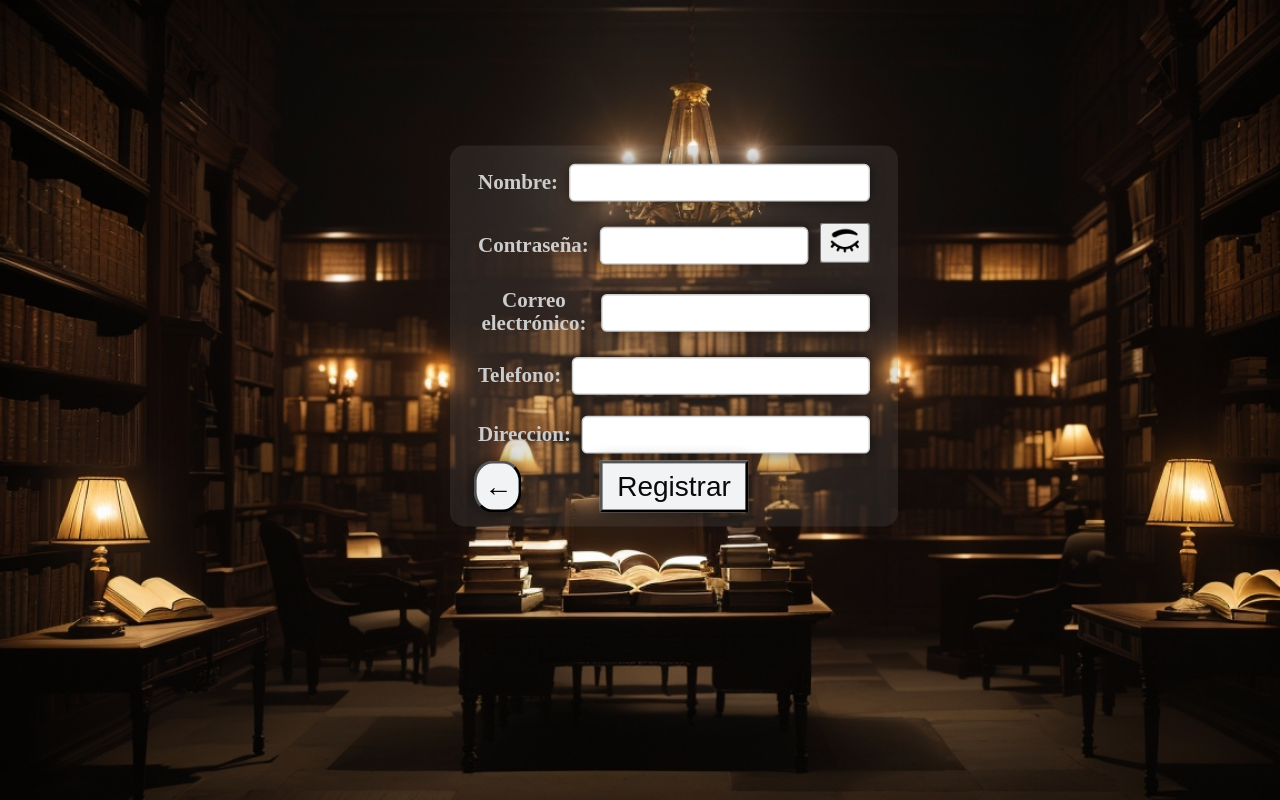
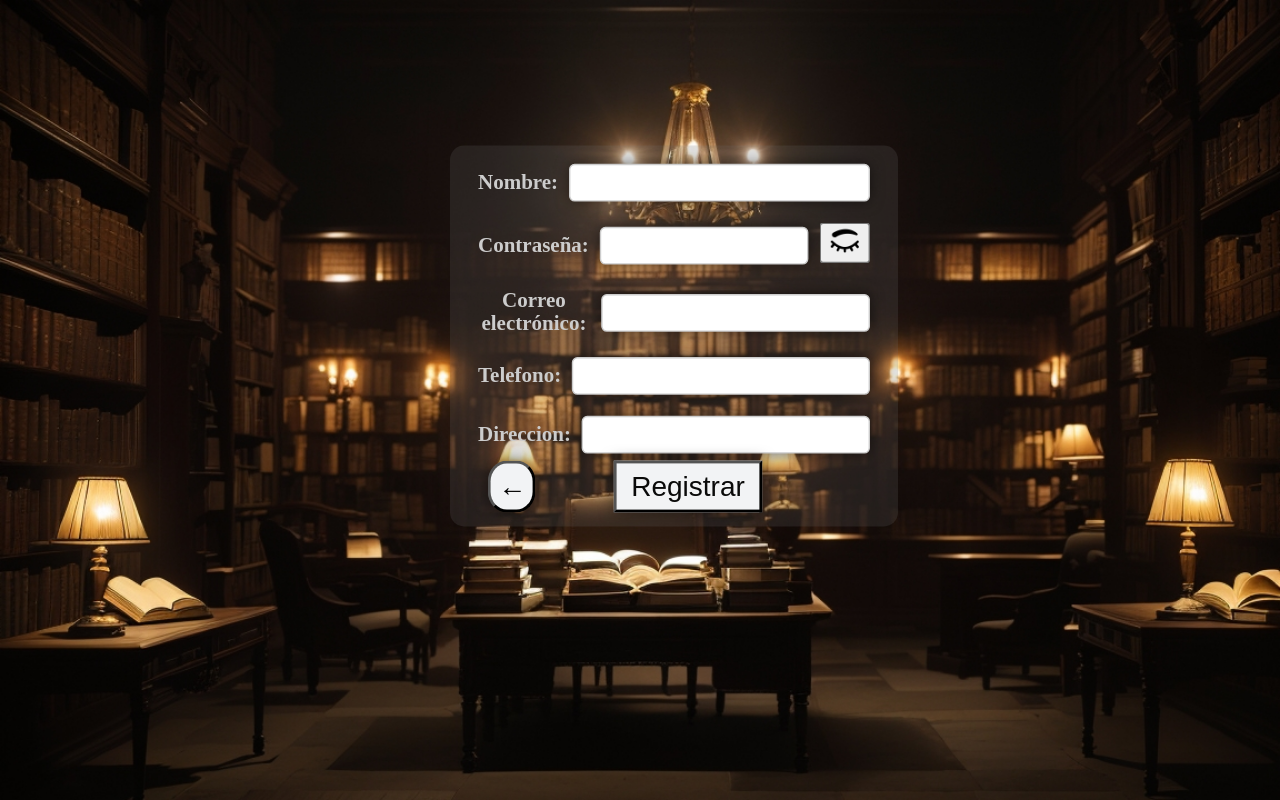
Before and after one commit to DiegoMartinez2094/Biblioteca_react, a React (Vite) app: page /registro in a window 1280 px wide. Built offline with nearby package versions, Linux system fonts and the light colour scheme.

Commit message:
style: :lipstick: change a position button getback
implemente a new position of buttons

```diff
--- a/src/Components/login/registro.css
+++ b/src/Components/login/registro.css
@@ -63,7 +63,7 @@
   font-size: 20px;
   transition: background-color 0.5s ease;
   box-shadow: 0 0 10px rgba(0, 0, 0, 0.5);
-  margin-left: -90px;
+  margin-left: -70px;
   border-radius: 40%;
 
    }
@@ -76,7 +76,7 @@
     font-size: 20px;
     transition: background-color 0.5s ease;
     box-shadow: 0 0 10px rgba(0, 0, 0, 0.5);
-    margin-left: -70px;
+    margin-left: -75px;
     border-radius: 40%;
 
      }
```
